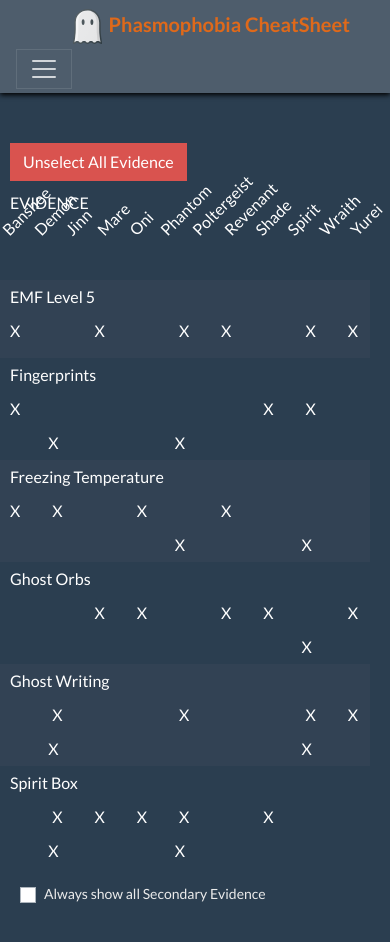
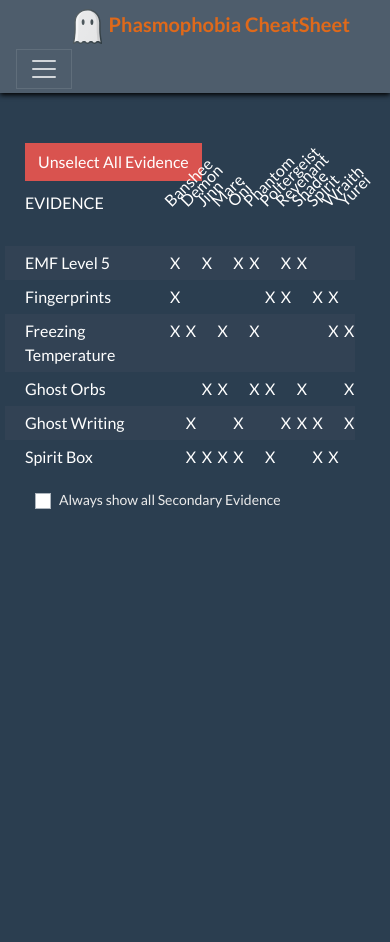
Before and after one commit to un0btanium/phasmophobia-cheatsheet, a React (Create React App) app: page / in a window 390 px wide. Shown: the top 942 px of the page. After the commit the page ends 844 px from the top, so only its background shows below. Built offline with nearby package versions, Linux system fonts and the light colour scheme.

Commit message:
improve rendering on small screens

```diff
--- a/src/App.js
+++ b/src/App.js
@@ -225,8 +225,6 @@ class App extends Component {
 				}
 			}
 
-			console.log(remainingEvidence)
-
 			this.setState({
 				selectedGhosts: selectedGhosts,
 				selectedEvidence: selectedEvidence,
--- a/src/components/pages/main-page.component.js
+++ b/src/components/pages/main-page.component.js
@@ -7,24 +7,14 @@ export default class MainGridPage extends Component {
 
 	render () {
 
-		let styleEvidenceHeaderDefault	= { minWidth: "400px",	textAlign: "left", margin: "5px", color: "white" };
-		let styleEvidenceHeaderGrey		= { minWidth: "400px",	textAlign: "left", margin: "5px", color: "grey" };
-
-		let styleGhostHeaderDefault		= { minWidth: "0px",	textAlign: "center", minHeight:"60px", color: "white" };
-		let styleGhostHeaderGrey		= { minWidth: "0px",	textAlign: "center", minHeight:"60px", color: "grey" };
-		let styleGhostHeaderResult		= { minWidth: "0px",	textAlign: "center", minHeight:"60px", color: "#05ff37" };
-
-		let styleGhostDefault			= { minWidth: "0px",	textAlign: "center", margin: "5px", color: "white"};
-		let styleGhostGrey				= { minWidth: "0px",	textAlign: "center", margin: "5px", color: "grey" };
-
 		// PRIMARY EVIDENCE GRID
 		let grid = this.props.data.primaryevidence.map((evidence, index) => {
 
-			let rowHeader = <Col style={this.props.remainingEvidence[evidence] ? styleEvidenceHeaderDefault : styleEvidenceHeaderGrey}>{evidence}</Col>;
+			let rowHeader = <Col className={"evidence-header" + (this.props.remainingEvidence[evidence] ? "" : " grey")}>{evidence}</Col>;
 
 			let row = this.props.ghostNames.map((ghostName) => {
 				return <Col
-					style={(this.props.selectedEvidenceAmount === 0 || this.props.selectedGhosts[ghostName]) ? styleGhostDefault : styleGhostGrey}
+					className={"ghost-evidence" + ((this.props.selectedEvidenceAmount === 0 || this.props.selectedGhosts[ghostName]) ? "" : " grey")}
 					key={"col-" + ghostName + "-" + evidence}
 				>
 					{this.props.ghostHasEvidence[ghostName][evidence] ? "X" : ""}
@@ -32,15 +22,14 @@ export default class MainGridPage extends Component {
 			});
 
 
-			let rowStyle = { width:"100%", cursor:"pointer" }
+			let rowClassName = "evidence-row";
 			if (this.props.selectedEvidence[evidence]) {
-				rowStyle["backgroundColor"] = "#177326";
+				rowClassName += " green-background";
 			} else if (index % 2 === 0) {
-				rowStyle["backgroundColor"] = "#324254";
+				rowClassName += " darkgrey-background";
 			}
-
 			return <Row
-				style={rowStyle}
+				className={rowClassName}
 				onClick={(e) => this.props.onEvidenceClick(e, evidence)}
 				key={"row-" + evidence}
 			>
@@ -65,11 +54,14 @@ export default class MainGridPage extends Component {
 				}
 
 				if (isVisible || this.props.showAllSecondaryEvidence) {
-					let rowHeader = <Col style={this.props.remainingEvidence[evidence] ? styleEvidenceHeaderDefault : styleEvidenceHeaderGrey}  key={"header-" + evidence}>{evidence}</Col>;
+					let rowHeader = <Col
+						className={"evidence-header" + (this.props.remainingEvidence[evidence] ? "" : " grey")}
+						key={"header-" + evidence}>{evidence}
+					</Col>;
 
 					let row = this.props.ghostNames.map((ghostName) => {
 						return <Col
-							style={(this.props.selectedEvidenceAmount === 0 || this.props.selectedGhosts[ghostName]) ? styleGhostDefault : styleGhostGrey}
+							className={"ghost-evidence" + ((this.props.selectedEvidenceAmount === 0 || this.props.selectedGhosts[ghostName]) ? "" : " grey")}
 							key={"col-" + ghostName + "-" + evidence}
 						>
 							{this.props.ghostHasEvidence[ghostName][evidence] ? "X" : ""}
@@ -78,16 +70,15 @@ export default class MainGridPage extends Component {
 					});
 
 
-					let rowStyle = { width:"100%", cursor:"pointer" }
+					let rowClassName = "evidence-row";
 					if (this.props.selectedEvidence[evidence]) {
-						rowStyle["backgroundColor"] = "#177326";
+						rowClassName += " green-background";
 					} else if (index % 2 === 0) {
-						rowStyle["backgroundColor"] = "#324254";
+						rowClassName += " darkgrey-background";
 					}
-
 					index++;
 					return <Row
-						style={rowStyle}
+						className={rowClassName}
 						onClick={(e) => this.props.onEvidenceClick(e, evidence)}
 						key={"row-" + evidence}
 					>
@@ -103,29 +94,26 @@ export default class MainGridPage extends Component {
 
 		// GHOST HEADER ROW
 		let columnHeaders = this.props.ghostNames.map((ghostName, index) => {
-			let style = styleGhostHeaderGrey;
-
+			let additionalStyle = " grey"
 			if (this.props.selectedEvidenceAmount === 0 || this.props.selectedGhosts[ghostName]) {
-				style = styleGhostHeaderDefault;
+				additionalStyle = "";
 			}
-
 			if (this.props.selectedGhostAmount === 1 && this.props.selectedGhosts[ghostName]) {
-				style = styleGhostHeaderResult;
+				additionalStyle = " green";
 			}
-
-			return <Col style={style} key={"header-" + ghostName}><div className="rotated45">{ghostName}</div></Col>
+			return <Col className={"ghost-header" + additionalStyle} key={"header-" + ghostName}><div className="rotated45">{ghostName}</div></Col>
 		});
 
 		return <div style={{ display: "inline-block", width: "100%", height:"100%"}}>
 			<div style={{ display: "flex", alignItems: "center", justifyContent: "center", margin: "25px 0px 15px 0px" }}>
 				<Container style={{ padding:"0", margin:"20px", maxWidth:"100000px"}}>
 					<Row>
-						<Col style={styleEvidenceHeaderDefault}>
+						<Col className={"evidence-header"}>
 							<Button variant="danger" onClick={() => this.props.resetSelected()}>Unselect All Evidence</Button>
 						</Col>
 					</Row>
 					<Row style={{ width:"100%" }}>
-						<Col style={styleEvidenceHeaderDefault}>EVIDENCE</Col>
+						<Col className={"evidence-header"}>EVIDENCE</Col>
 						{columnHeaders}
 					</Row>
 					{grid}
@@ -141,7 +129,7 @@ export default class MainGridPage extends Component {
 					/>
 					{secondaryEvidenceGrid !== null &&
 						<Row style={{ width:"100%", marginTop: "25px" }}>
-							<Col style={styleEvidenceHeaderDefault}>SECONDARY EVIDENCE</Col>
+							<Col className={"evidence-header"}>SECONDARY EVIDENCE</Col>
 						</Row>
 					}
 					{secondaryEvidenceGrid}
--- a/src/components/pages/voice-lines-page.component.js
+++ b/src/components/pages/voice-lines-page.component.js
@@ -5,16 +5,32 @@ import { Container, Row, Col } from 'react-bootstrap';
 
 export default class VoiceLinesPage extends Component {
 
+	constructor(props) {
+		super(props);
+		this.state = { width: window.innerWidth, height: window.innerHeight };
+		this.updateWindowDimensions = this.updateWindowDimensions.bind(this);
+	}
+
+	componentDidMount() {
+		window.addEventListener('resize', this.updateWindowDimensions);
+	}
+
+	componentWillUnmount() {
+		window.removeEventListener('resize', this.updateWindowDimensions);
+	}
+
+	updateWindowDimensions() {
+		this.setState({ width: window.innerWidth, height: window.innerHeight });
+	}
+
 	render () {
 
-		let colStyle = { marginTop: "5px" };
+		let colStyle = { marginTop: "5px", marginLeft: "5px" };
 
-
-		let list = [];
 
 		let getCol = (l, index) => {
 			if (index < l.length) {
-				return <Col style={colStyle}>
+				return <Col style={colStyle} key={"voiceline-" + l[index]}>
 					{l[index]}
 				</Col>;
 			} else {
@@ -23,13 +39,15 @@ export default class VoiceLinesPage extends Component {
 		}
 
 		let addRowToList = (index) => {
-			return <Row>
+			return <Row key={"voicelines-row-" + index}>
 				{getCol(this.props.data.voicelines.general, index)}
 				{getCol(this.props.data.voicelines.ouija, index)}
 				{getCol(this.props.data.voicelines.spiritbox, index)}
 			</Row>
 		}
 
+		if (this.state.width > 770) {
+			let list = [];
 			let index = 0;
 			let length = Math.max(this.props.data.voicelines.general.length, this.props.data.voicelines.ouija.length, this.props.data.voicelines.spiritbox.length);
 			while (index < length) {
@@ -52,6 +70,27 @@ export default class VoiceLinesPage extends Component {
 					</Container>
 				</div>
 			</div>
+		} else {
+			let list = [];
+			let headerNames = { general: "General Questions", ouija: "Ouija Board Questions", spiritbox: "Spirit Box Questions"};
+			for (let voicelineName in this.props.data.voicelines) {
+				let voicelineList = [];
+				voicelineList.push(<Col key={"header-" + headerNames[voicelineName]} style={{ marginTop: "35px" }}><h3>{headerNames[voicelineName]}</h3></Col>);
+				for (let index = 0; index < this.props.data.voicelines[voicelineName].length; index++) {
+					voicelineList.push(getCol(this.props.data.voicelines[voicelineName], index));
+					index++;
+				}
+				list.push(voicelineList);
+			}
+
+			return <div style={{ display: "inline-block", width: "100%", height:"100%"}}>
+				<div style={{ display: "flex", alignItems: "center", justifyContent: "center", margin: "25px 0px 15px 0px" }}>
+					<Container style={{ }}>
+						{list}
+					</Container>
+				</div>
+			</div>
+		}
 	}
 
 }
--- a/src/index.css
+++ b/src/index.css
@@ -90,6 +90,63 @@ code {
 
 
 
-.selected-evidence-background {
-	background-color: blue;
+.evidence-row {
+	width:100%;
+	cursor: pointer;
 }
+.evidence-row.green-background {
+	background-color:#177326;
+}
+.evidence-row.darkgrey-background {
+	background-color:#324254;
+}
+
+.evidence-header {
+	min-width: 400px;
+	text-align: left;
+	margin: 5px;
+	color: white;
+}
+.evidence-header.grey {
+	color: grey;
+}
+@media screen and (max-width: 930px) {
+	.evidence-header {
+		min-width: 150px;
+	}
+}
+
+.ghost-header {
+	min-width: 0px;
+	min-height: 60px;
+	text-align: center;
+	color: white;
+}
+.ghost-header.grey {
+	color: grey;
+}
+.ghost-header.green {
+	color: #05ff37;
+}
+@media screen and (max-width: 930px) {
+	.ghost-header {
+		padding-left: 0px !important;
+		padding-right: 0px !important;
+	}
+}
+
+.ghost-evidence {
+	min-width: 0px;
+	text-align: center;
+	margin: 5px;
+	color: white;
+}
+.ghost-evidence.grey {
+	color: grey;
+}
+@media screen and (max-width: 930px) {
+	.ghost-evidence {
+		padding-left: 0px !important;
+		padding-right: 0px !important;
+	}
+}
```
Lines whose indentation alone changed are shown as unchanged.
